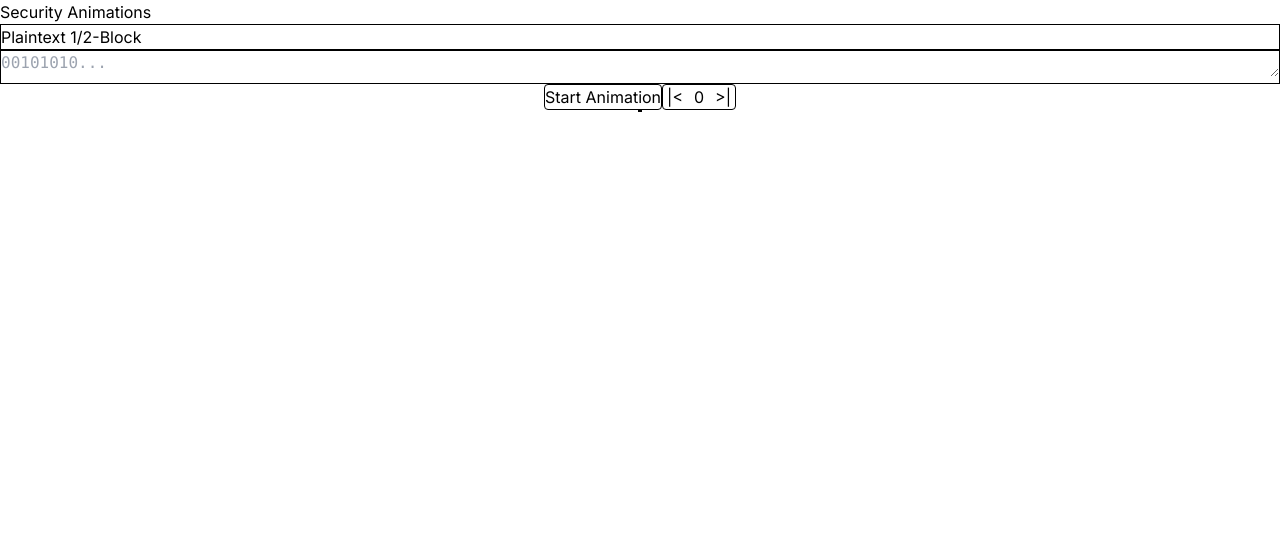
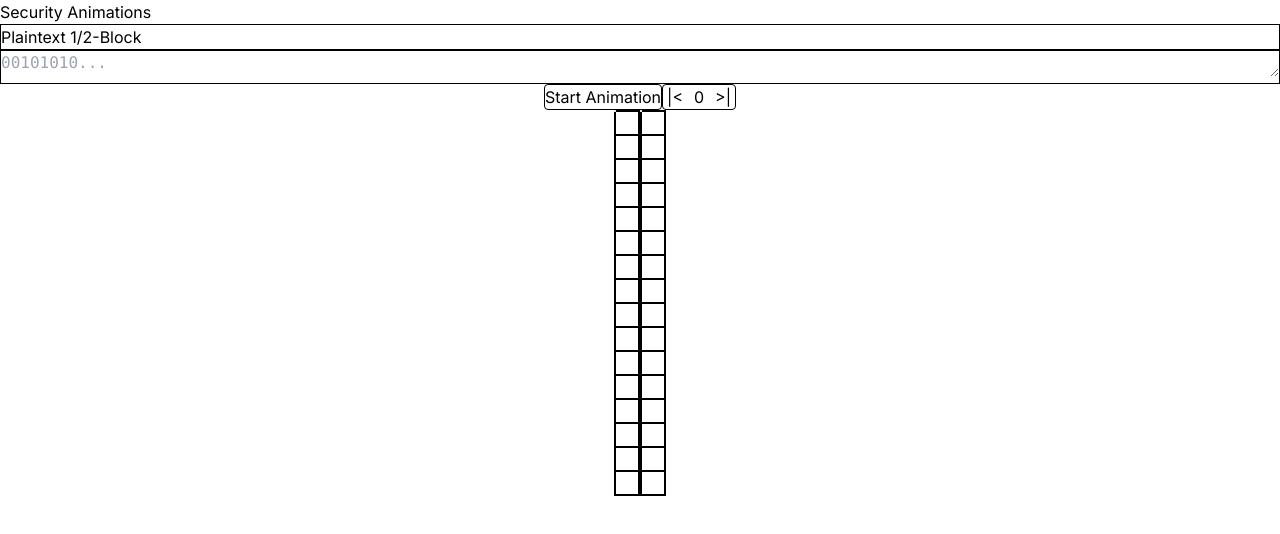
Before and after one commit to jmxor/cm3203-website, a Next.js app: page /symmetric-cryptography/block-ciphers/des/function in a window 1280 px wide. Shown: the top 534 px of the page. Built offline with nearby package versions, Linux system fonts and the light colour scheme.

Commit message:
Fix loading bits into feistel function animation

```diff
--- a/src/Components/des-animations/ExpansionAnimation.tsx
+++ b/src/Components/des-animations/ExpansionAnimation.tsx
@@ -106,12 +106,19 @@ export default function ExpansionAnimation(props: ExpansionAnimationProps) {
         </div>
 
         {/* Grid */}
+        <div className='relative'>
           <div className={`grid grid-cols-4 border border-black ${!isExpanded && "border-r-0"}`}>
+            {Array(16).fill(null).map((b, k) => (
+              <div key={k} className="w-6 h-6 border border-black font-mono" />
+            ))}
+          </div>
+          <div className={`absolute top-0 left-0 grid grid-cols-4 border border-transparent ${!isExpanded && "border-r-0"}`}>
             {leftBits.split('').map((b, k) => (
-            <div key={k} className="w-6 h-6 border border-black font-mono">
+              <div key={k} className="w-6 h-6 border border-transparent font-mono">
                 {b}
               </div>
             ))}
+          </div>
         </div>
       </div>
 
@@ -195,14 +202,21 @@ export default function ExpansionAnimation(props: ExpansionAnimationProps) {
         </div>
 
         {/* Grid */}
+        <div className='relative'>
           <div className={`grid grid-cols-4 border border-black ${!isExpanded && "border-l-0"}`}>
+            {Array(16).fill(null).map((b, k) => (
+              <div key={k} className="w-6 h-6 border border-black font-mono"/>
+            ))}
+          </div>
+          <div className={`absolute top-0 left-0 grid grid-cols-4 border border-transparent ${!isExpanded && "border-l-0"}`}>
             {rightBits.split('').map((b, k) => (
-            <div key={k} className="w-6 h-6 border border-black font-mono">
+              <div key={k} className="w-6 h-6 border border-transparent font-mono">
                 {b}
               </div>
             ))}
           </div>
         </div>
+      </div>
     </motion.div>
   )
 }
--- a/src/app/symmetric-cryptography/block-ciphers/des/function/page.tsx
+++ b/src/app/symmetric-cryptography/block-ciphers/des/function/page.tsx
@@ -10,9 +10,11 @@ import {useState} from "react";
 export default function DESFunctionPage() {
   const [animationStep, setAnimationStep] = useState(0);
   const [input, setInput] = useState('');
+  const [halfBlock, setHalfBlock] = useState('');
 
   function startAnimation() {
     setAnimationStep(0);
+    setHalfBlock(input)
   }
 
   function stepForward() {
@@ -48,7 +50,7 @@ export default function DESFunctionPage() {
 
         {/* Animation Section */}
         <ExpansionAnimation
-          content={input}
+          content={halfBlock}
           isExpanded={animationStep >= 1}
           isAnimating={animationStep >= 2}
         />
```
Lines whose indentation alone changed are shown as unchanged.
